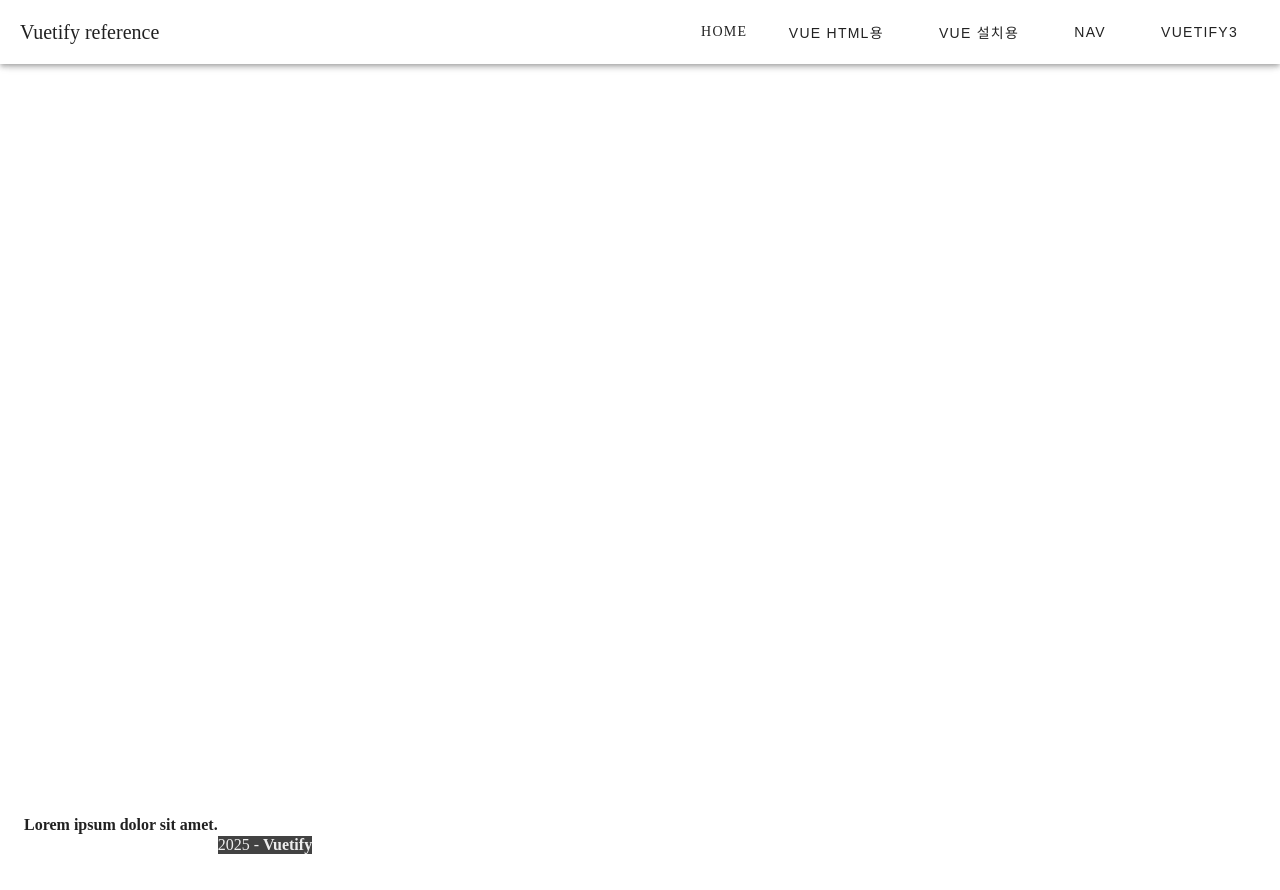
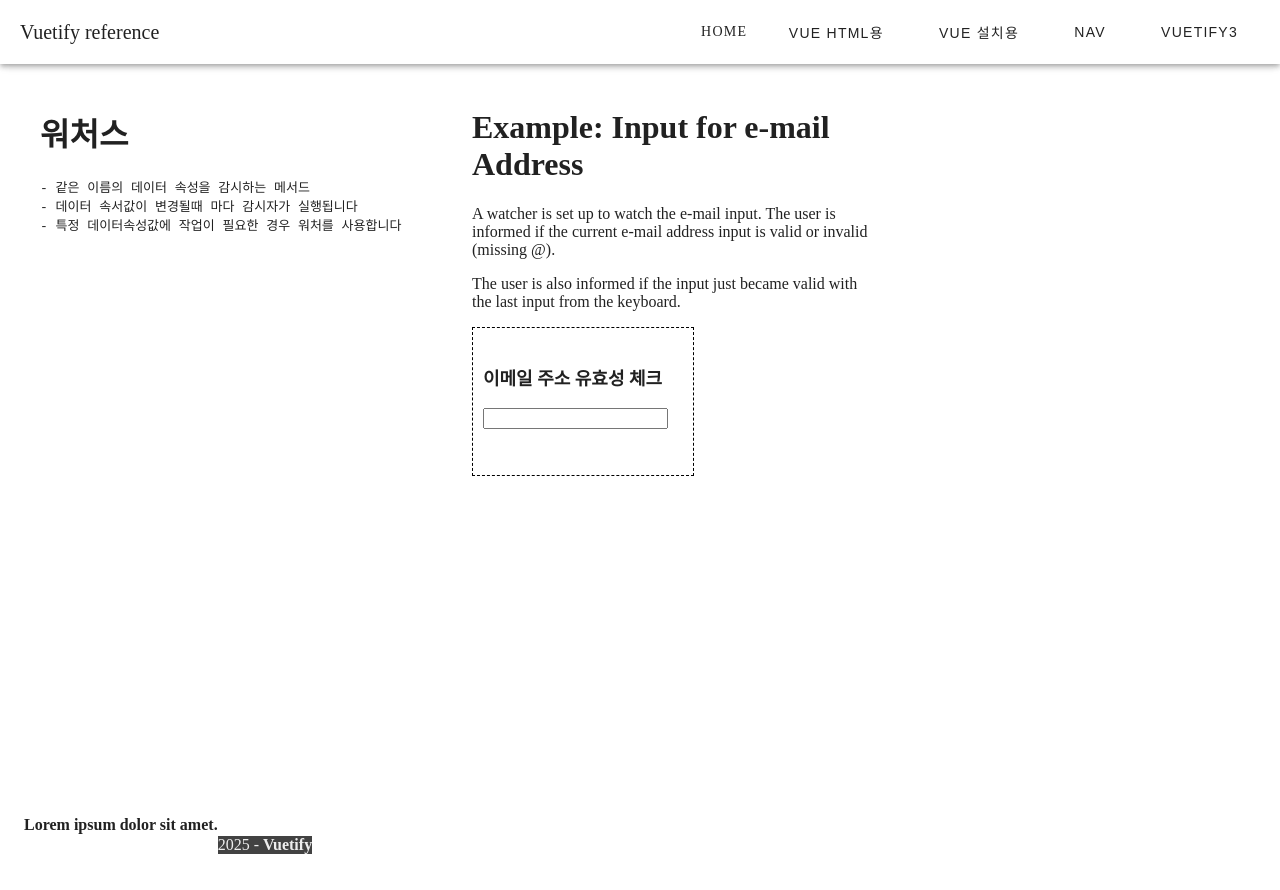
Before and after one commit to anakyn01/vuetifyPortfolio, a Vue app in the folder layout/: page /watchers in a window 1280 px wide. Built offline with nearby package versions, Linux system fonts and the light colour scheme; a small style sheet from the web is missing.

Commit message:
4교시 last

```diff
--- a/layout/package.json
+++ b/layout/package.json
@@ -22,6 +22,7 @@
     "@vitejs/plugin-vue": "^5.2.3",
     "@vue/tsconfig": "^0.7.0",
     "npm-run-all2": "^7.0.2",
+    "sass": "^1.89.2",
     "sass-embedded": "^1.86.3",
     "typescript": "~5.8.2",
     "unplugin-fonts": "^1.3.1",
--- a/layout/src/components/ref/What.vue
+++ b/layout/src/components/ref/What.vue
@@ -1,9 +1,59 @@
 <template>
     <v-container>
         <v-row>
-            <v-col cols="12" md="4"></v-col>
-            <v-col cols="12" md="4"></v-col>
-            <v-col cols="12" md="4"></v-col>
+<v-col cols="12" md="4">
+<h1>워처스</h1>
+<pre>
+- 같은 이름의 데이터 속성을 감시하는 메서드
+- 데이터 속서값이 변경될때 마다 감시자가 실행됩니다
+- 특정 데이터속성값에 작업이 필요한 경우 워처를 사용합니다
+</pre>
+</v-col>
+<v-col cols="12" md="4">
+<h1>Example: Input for e-mail Address</h1>
+<p>A watcher is set up to watch the e-mail input. The user is informed if the current e-mail address input is valid or invalid (missing @).</p>
+<p>The user is also informed if the input just became valid with the last input from the keyboard.</p>
+
+<div class="app">
+    <label for="">
+        <p>이메일 주소 유효성 체크</p>
+        <input type="email" v-model="inpAddress">
+        <p v-bind:class="myClass">
+            <code>
+                {{ feedbackText }}
+            </code>
+        </p>
+    </label>
+</div>
+
+</v-col>
+<v-col cols="12" md="4"></v-col>
         </v-row>
     </v-container>
 </template>
+
+<style lang="scss" scoped>
+.app{
+    border:dashed black 1px; width:200px; padding:0 10px 10px 10px;
+    div{
+        width:200px; height:50px; border:solid 1px; background: lightgreen;
+    }
+    p{
+        font-size: large; font-weight: bold;
+    }
+    .valid{color:green;}.invalid{color:red;}
+}
+</style>
+
+<script>
+export default {
+    data(){
+        return{
+
+        }
+    },
+    watch:{
+
+    }
+}
+</script>
```
Also changed, not shown: 1 other file (tests, documents, lock files or other folders).
